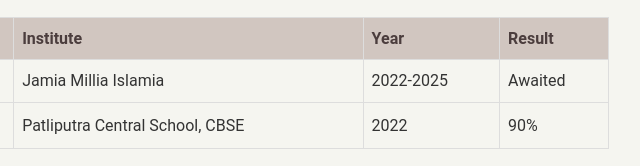
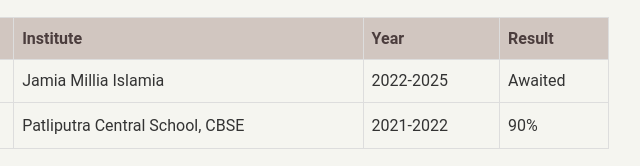
Before and after one commit to MahwishPervez/Portfolio, a plain HTML site: page index.html in a window 1280 px wide. Shown: the part 830-996 px from the top of the page, 431-1071 px from the left. Drawn offline with Linux system fonts and the light colour scheme.

Commit message:
Modified

```diff
--- a/index.html
+++ b/index.html
@@ -61,7 +61,7 @@ Outside of academics, I enjoy exploring new tech trends and enhancing my skill s
             <tr>
                 <td>High School, 10<sup>th</sup></td>
                 <td>Patliputra Central School, CBSE</td>
-                <td>2022</td>
+                <td>2021-2022</td>
                 <td>90%</td>
             </tr>
         </table>
```
